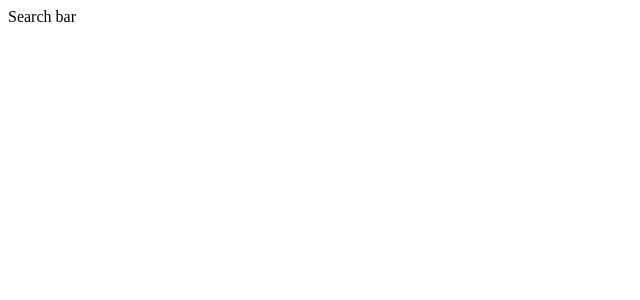
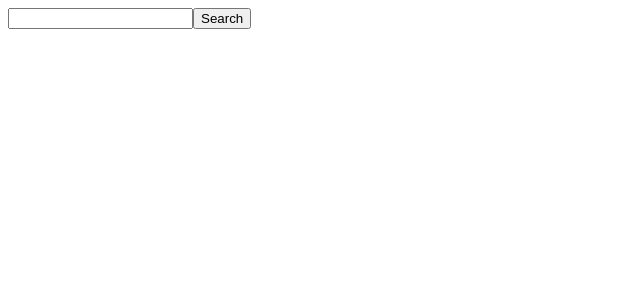
Before and after one commit to KouGH96/udemy-pics, a React (Create React App) app: page / in a window 1280 px wide. Shown: the top 300 px of the page, without its empty margins (0-640 px from the left). Built offline with nearby package versions, Linux system fonts and the light colour scheme.

Commit message:
button for search bar console logs search hard coded term now, need to figure out how to pass user input into it

```diff
--- a/src/components/SearchBar.js
+++ b/src/components/SearchBar.js
@@ -1,9 +1,14 @@
 
 
 function SearchBar({ onSubmit }) {
-
+    const handleClick = () => {
+        onSubmit('cars');
+    }
     return (
-        <div> Search bar</div>
+        <div>
+            <input />
+            <button onClick={handleClick}>Search</button>
+        </div>
     )
 }
 
```
